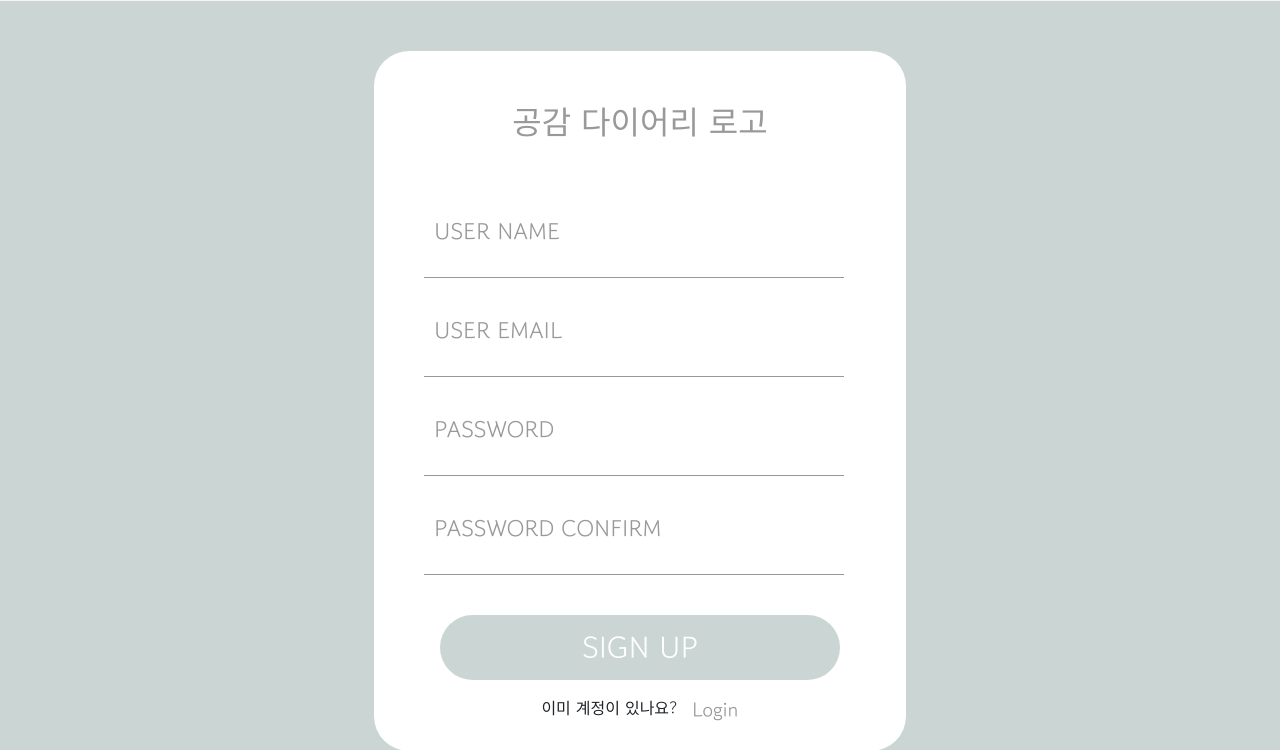
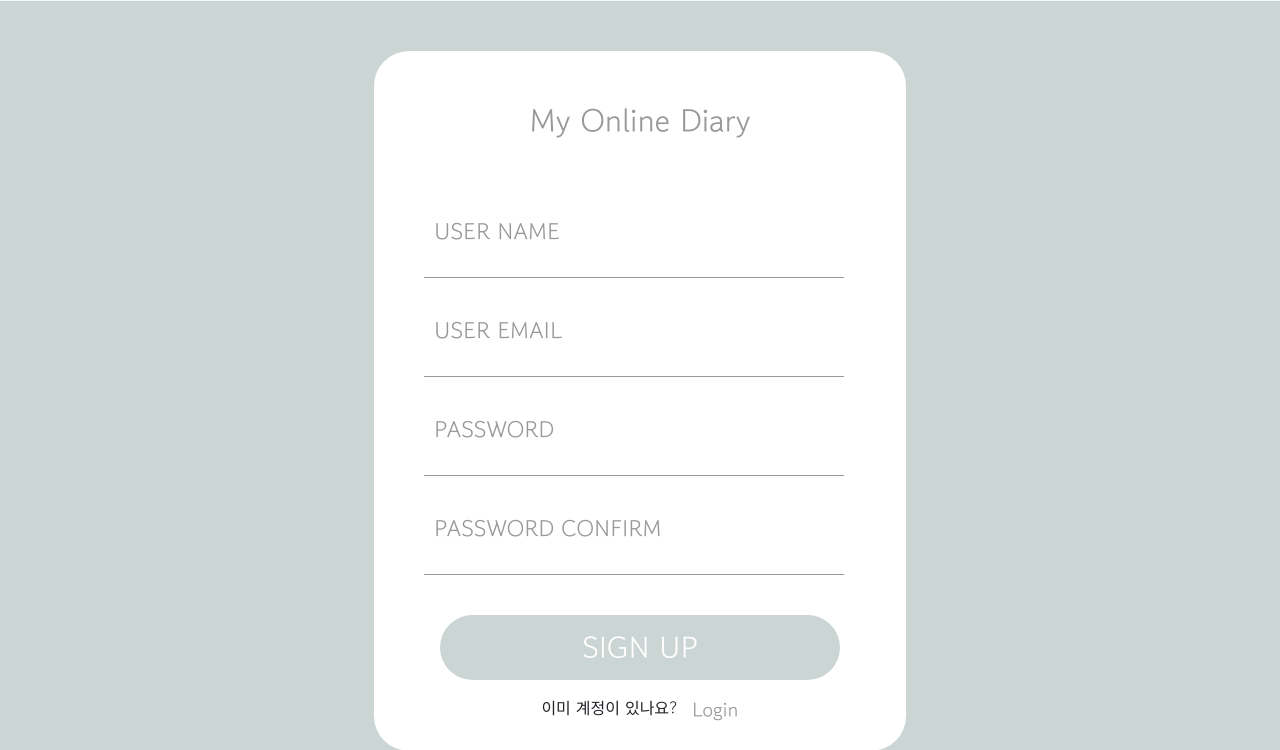
Before and after one commit to MC-12-SweetAfterBitter/Diary, a Flask app: page /signup in a window 1280 px wide. Shown: the part 123-873 px from the top of the page. Run offline with Flask 2, Linux system fonts and the light colour scheme; some libraries are stand-ins or nearby versions.

Commit message:
# 22. 4. 5. readme confirm 이동현

```diff
--- a/templates/login.html
+++ b/templates/login.html
@@ -97,7 +97,7 @@
     <!-- login form -->
     <div class="login-from-body animate__animated animate__fadeInUp animate__slow 0.3s">
       <section class="login-from">
-        <h1>공감 다이어리 로고</h1>
+        <h1>My Online Diary</h1>
         <form action="/login/info" method="post">
           <!-- 이메일 -->
           <div class="int-area">
--- a/templates/signup.html
+++ b/templates/signup.html
@@ -133,7 +133,7 @@
     <!-- login form -->
   <div class="signup-from-body animate__animated animate__fadeInUp animate__slow 0.3s">
       <section class="signup-from">
-          <h1>공감 다이어리 로고</h1>
+          <h1>My Online Diary</h1>
           <form action="">
               <div class="int-area">
                   <!--닉네임-->
```
Also changed, not shown: README.md, static/img/favicon.png (added).
